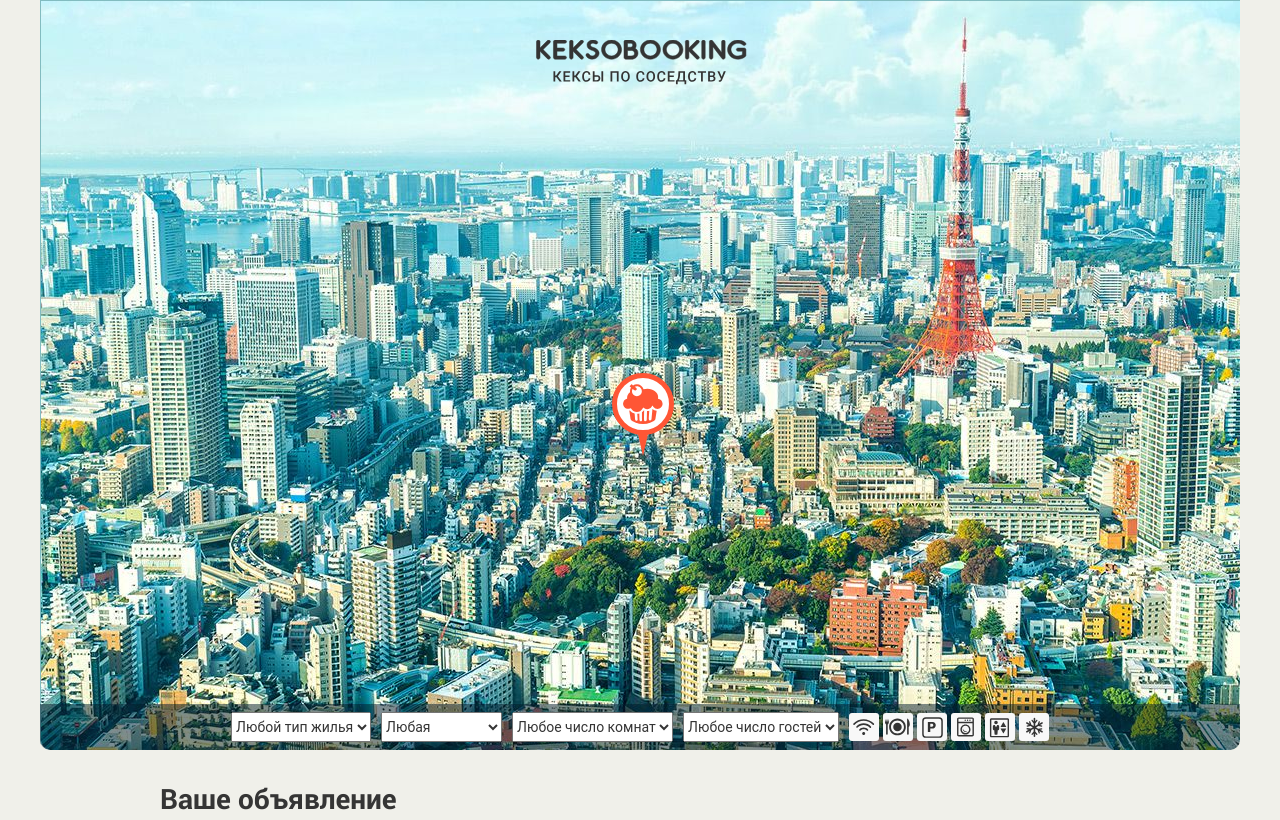
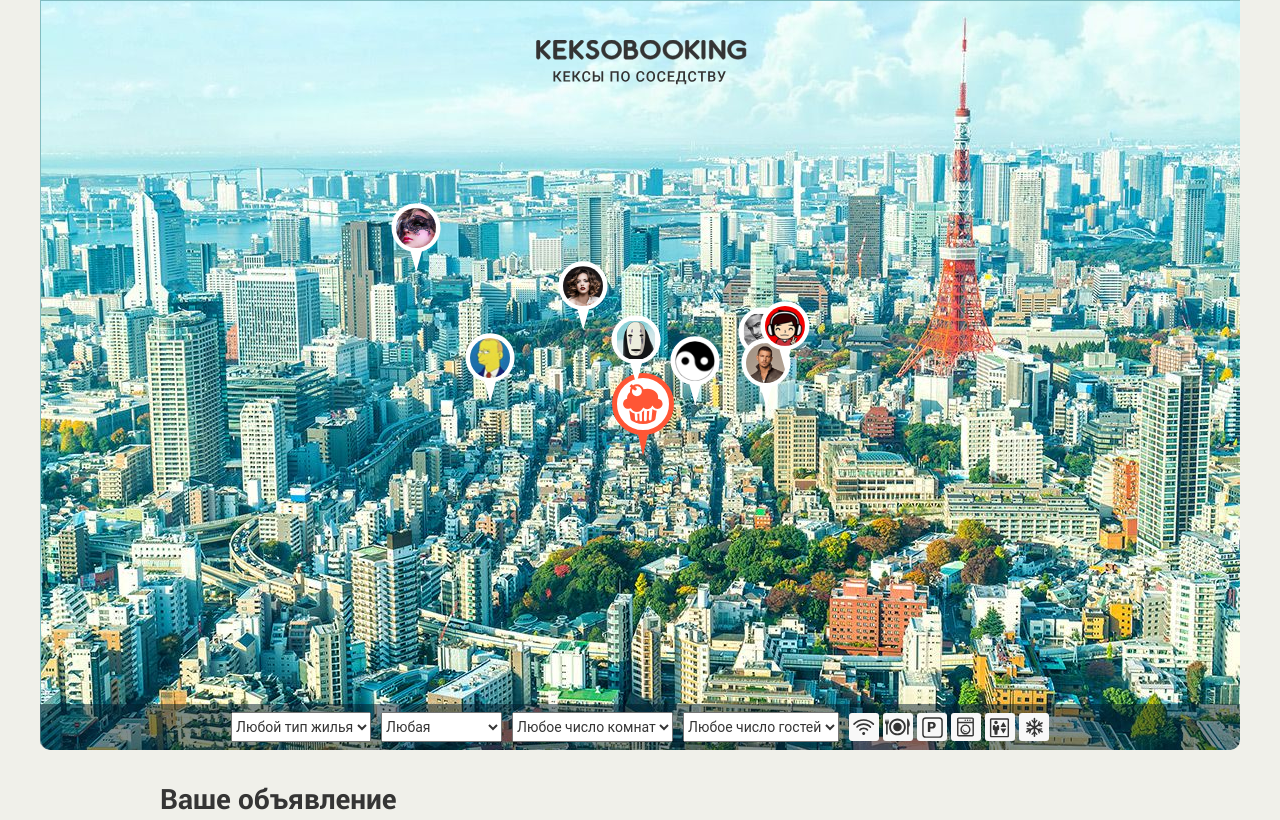
Before and after one commit to Safe-Mode/220620-keksobooking, a website: page index.html in a window 1280 px wide. Shown: the top 820 px of the page. Drawn offline with Linux system fonts and the light colour scheme; files whose address does not match are found by name.

Commit message:
Отрисовывает пины на карту

```diff
--- a/index.html
+++ b/index.html
@@ -267,6 +267,7 @@
 
   <script src="js/util.js"></script>
   <script src="js/data.js"></script>
+  <script src="js/pin.js"></script>
   <!-- <script src="js/advert.js"></script> -->
   <script src="js/map.js"></script>
 
--- a/js/map.js
+++ b/js/map.js
@@ -33,11 +33,54 @@
   };
 
   var advertsData = window.createData(INIT_DATA);
-  var map = document.querySelector('.map');
+  var mapEl = document.querySelector('.map');
 
-  map.classList.remove('map--faded');
+  mapEl.classList.remove('map--faded');
+
+  var getPins = function (data) {
+    var pins = [];
+
+    data.forEach(function (item) {
+      var pin = new window.Pin(item);
+      pins.push(pin);
+    });
+
+    return pins;
+  };
+
+  var renderPin = function (data, template) {
+    var pinEl = template.cloneNode(true);
+    var pinImgEl = pinEl.querySelector('img');
+    var pinWidth = pinImgEl.width;
+    var pinHeight = pinImgEl.height;
+
+    pinImgEl.src = data.src;
+    pinImgEl.alt = data.alt;
+    pinEl.style.left = data.location.x + pinWidth / 2 + 'px';
+    pinEl.style.top = data.location.y + pinHeight + 'px';
+
+    return pinEl;
+  };
+
+  var appendElements = function (data, template, container, renderFunc) {
+    var fragment = document.createDocumentFragment();
+
+    data.forEach(function (item) {
+      fragment.appendChild(renderFunc(item, template));
+    });
+
+    container.appendChild(fragment);
+  };
+
+  var pinTemplateEl = document.querySelector('template')
+      .content
+      .querySelector('.map__pin');
+  var mapPinsEl = document.querySelector('.map__pins');
+  var pins = getPins(advertsData);
+
+  appendElements(pins, pinTemplateEl, mapPinsEl, renderPin);
 
   var adverts = [];
 
-  console.log(advertsData);
+  console.log();
 })();
--- /dev/null
+++ b/js/pin.js
@@ -0,0 +1,13 @@
+'use strict';
+
+(function () {
+  window.Pin = function (data) {
+    this.location = {
+      x: data.location.x,
+      y: data.location.y
+    };
+
+    this.src = data.author.avatar;
+    this.alt = data.offer.title;
+  };
+})();
```
